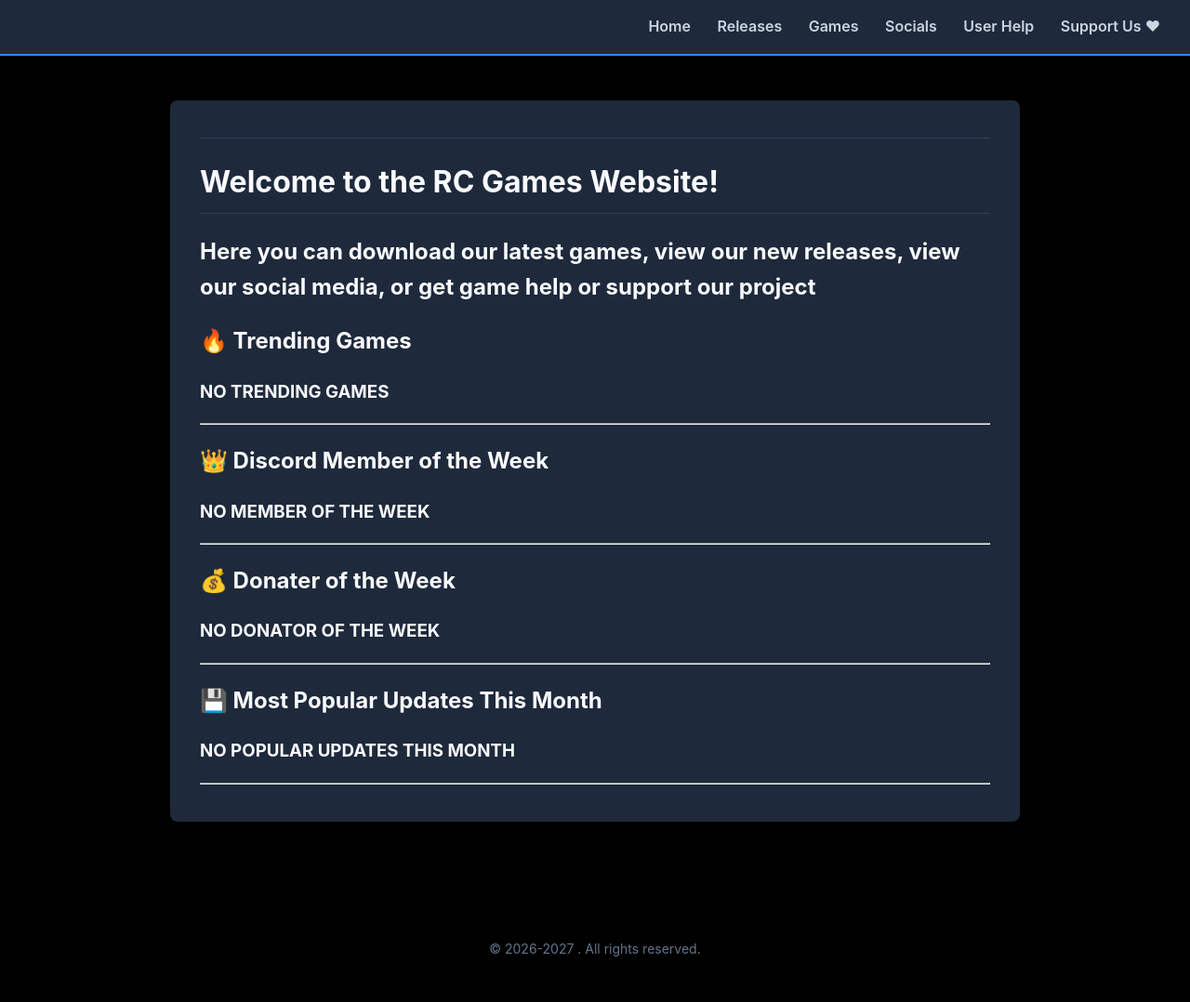
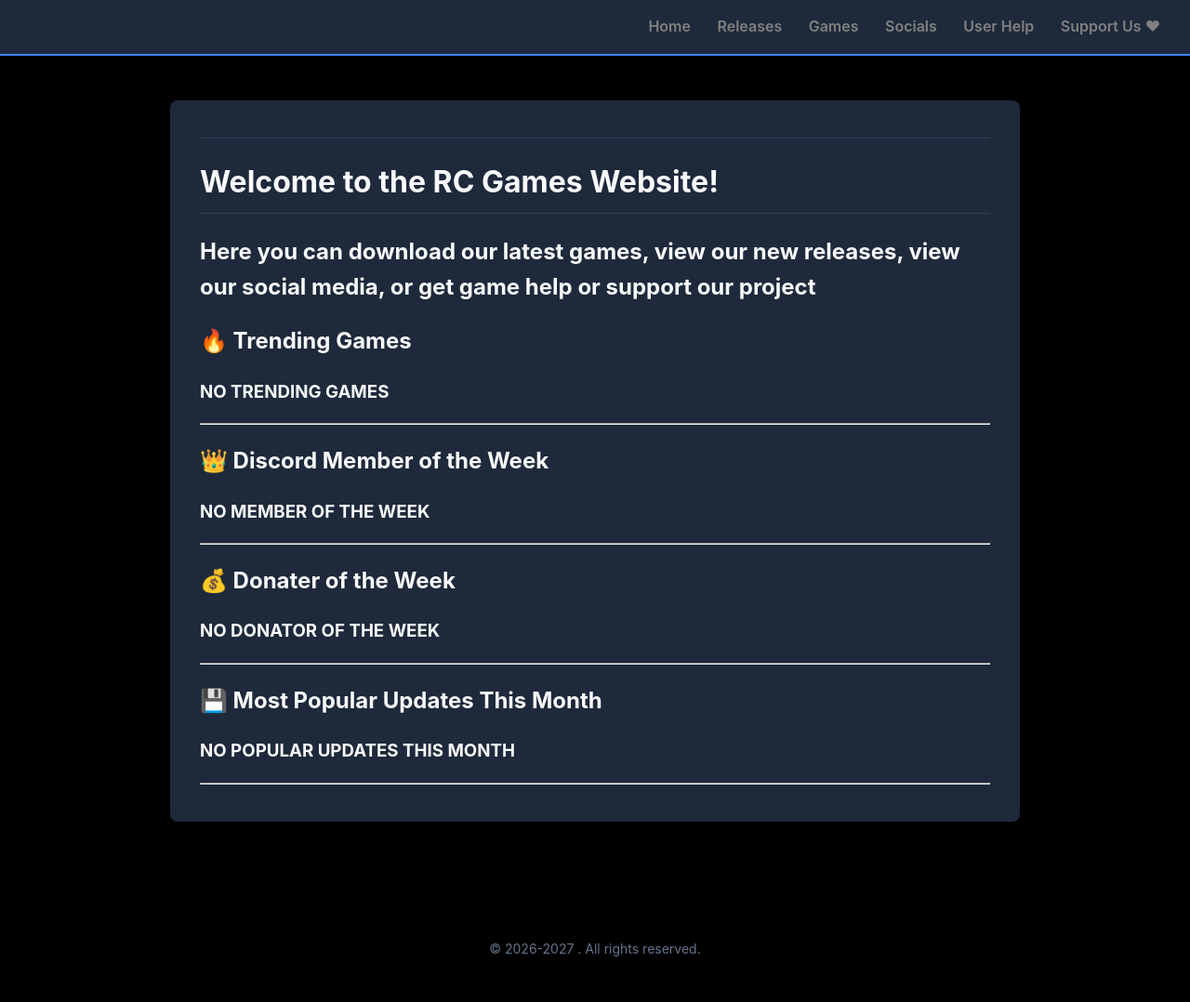
Before and after one commit to RCgames-devs/RCgames-devs.github.io, a Jekyll site: the page built from index.md, in a window 1280 px wide. Shown: the whole page at 93% size. Built offline with Jekyll 4.4.1, drawn with Linux system fonts in a browser that asks for light colours.

Commit message:
Change navigation link color to #808080

```diff
--- a/_layouts/page.html
+++ b/_layouts/page.html
@@ -38,7 +38,7 @@
 
         /* Navigation Routing Links Container */
         .nav-links a {
-            color: #cbd5e1;
+            color: #808080;
             text-decoration: none;
             margin-left: 1.5rem;
             font-weight: 600;
```
